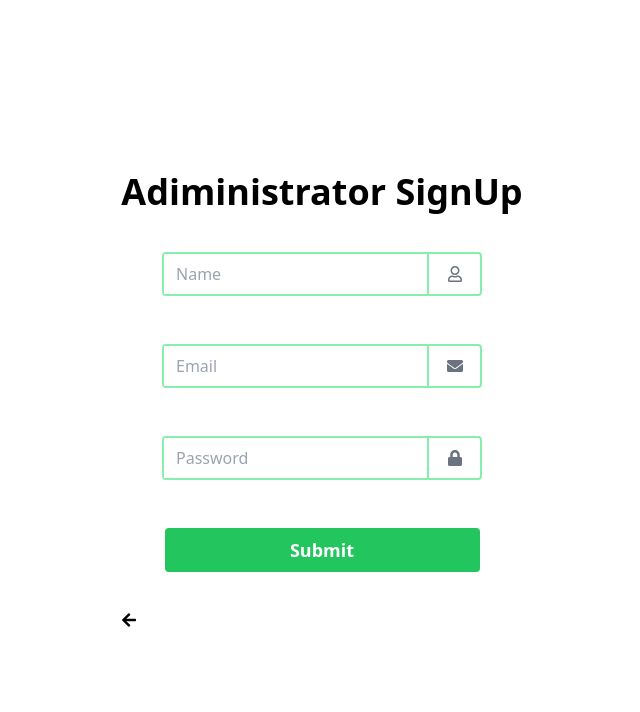
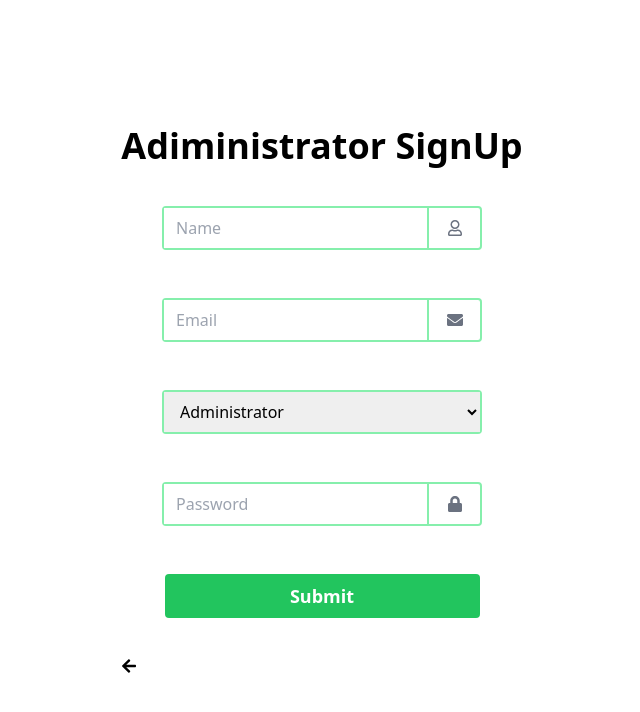
Before and after one commit to DanielImgbi/point-of-sale-app, a React (Vite) app: page /signup in a window 1280 px wide. Shown: the top 712 px of the page, without its empty margins (318-958 px from the left). Built offline with nearby package versions, Linux system fonts and the light colour scheme.

Commit message:
implementing api fetch

```diff
--- a/src/components/LoginForm.jsx
+++ b/src/components/LoginForm.jsx
@@ -13,9 +13,19 @@ const LoginForm = () => {
 
   const navigator = useNavigate();
 
-  const onsubmit = (data) => {
-    console.log(data);
-    navigator("/platform");
+  const onsubmit = async (data) => {
+    const response = await fetch(
+      "https://point-of-sales-app-api.onrender.com/auth/login/",
+      {
+        method: "POST",
+        headers: { "content-type": "application/json" },
+        body: JSON.stringify(data),
+      }
+    );
+    console.log(response);
+    console.log(response.text());
+    // console.log(data);
+    response.ok ? navigator("/platform") : alert("fail to submit");
   };
 
   return (
--- a/src/components/Signup.jsx
+++ b/src/components/Signup.jsx
@@ -12,15 +12,28 @@ const Signup = () => {
 
   const navigator = useNavigate();
 
-  const onsubmit = (data) => {
-    localStorage.Posapp = JSON.stringify({ admins: [], users: [] });
-    let store = JSON.parse(localStorage.Posapp),
-      adminStore = store.admins,
-      mainStore = JSON.parse(localStorage.Posapp);
+  const onsubmit = async (data) => {
+    console.log(data);
 
-    adminStore.push(data);
-    mainStore = { ...mainStore, admins: adminStore };
-    localStorage.Posapp = JSON.stringify(mainStore);
+    const response = await fetch(
+      "https://point-of-sales-app-api.onrender.com/auth/signup",
+      {
+        method: "POST",
+        headers: { "Content-Type": "application/json" },
+        body: JSON.stringify(data),
+      }
+    );
+
+    localStorage.token = JSON.stringify(response);
+    console.log(response);
+    // localStorage.Posapp = JSON.stringify({ admins: [], users: [] });
+    // let store = JSON.parse(localStorage.Posapp),
+    //   adminStore = store.admins,
+    //   mainStore = JSON.parse(localStorage.Posapp);
+
+    // adminStore.push(data);
+    // mainStore = { ...mainStore, admins: adminStore };
+    // localStorage.Posapp = JSON.stringify(mainStore);
 
     navigator("/platform");
   };
@@ -75,6 +88,21 @@ const Signup = () => {
 
         <div className="space-y-2">
           <div className="w-80 flex items-center rounded border-2 border-green-300">
+            <select
+              className="w-full outline-none py-2 px-3"
+              {...register("post", {
+                required: "This field is required",
+              })}
+            >
+              <option value="administrator">Administrator</option>
+              <option value="moderator">Moderator</option>
+            </select>
+          </div>
+          <p className="text-red-500 text-sm">{errors.password?.message}</p>
+        </div>
+
+        <div className="space-y-2">
+          <div className="w-80 flex items-center rounded border-2 border-green-300">
             <input
               type="password"
               placeholder="Password"
--- a/src/components/platformComponents/menuComponents/Menu.jsx
+++ b/src/components/platformComponents/menuComponents/Menu.jsx
@@ -1,4 +1,4 @@
-// import React from 'react'
+import { useEffect, useState } from "react";
 
 import Categories from "./Categories";
 
@@ -13,6 +13,21 @@ import FoodCard from "./FoodCard";
 // import { BiSolidBowlRice } from "react-icons/bi";
 
 const Menu = () => {
+  const [menus, setMenus] = useState([]);
+
+  useEffect(() => {
+    const fetchData = async () => {
+      const response = await fetch(
+        "https://point-of-sales-app-api.onrender.com/api/menu/"
+      );
+      const data = response.json();
+      console.log(data);
+      setMenus(data);
+      console.log(menus);
+    };
+
+    fetchData();
+  }, []);
   return (
     <aside className="Carosel w-full max-h-full flex flex-col px-10 py-5 overflow-auto space-y-10">
       <header className="w-full flex justify-between items-center">
@@ -81,17 +96,9 @@ const Menu = () => {
           </Categories>
         </header>
         <section className="max-w-full grid grid-cols-5 gap-10 p-3">
-          <FoodCard />
-          <FoodCard />
-          <FoodCard />
-          <FoodCard />
-          <FoodCard />
-          <FoodCard />
-          <FoodCard />
-          <FoodCard />
-          <FoodCard />
-          <FoodCard />
-          <FoodCard />
+          {menus.map((menu) => (
+            <FoodCard key={menu._id} />
+          ))}
         </section>
       </div>
     </aside>
```
